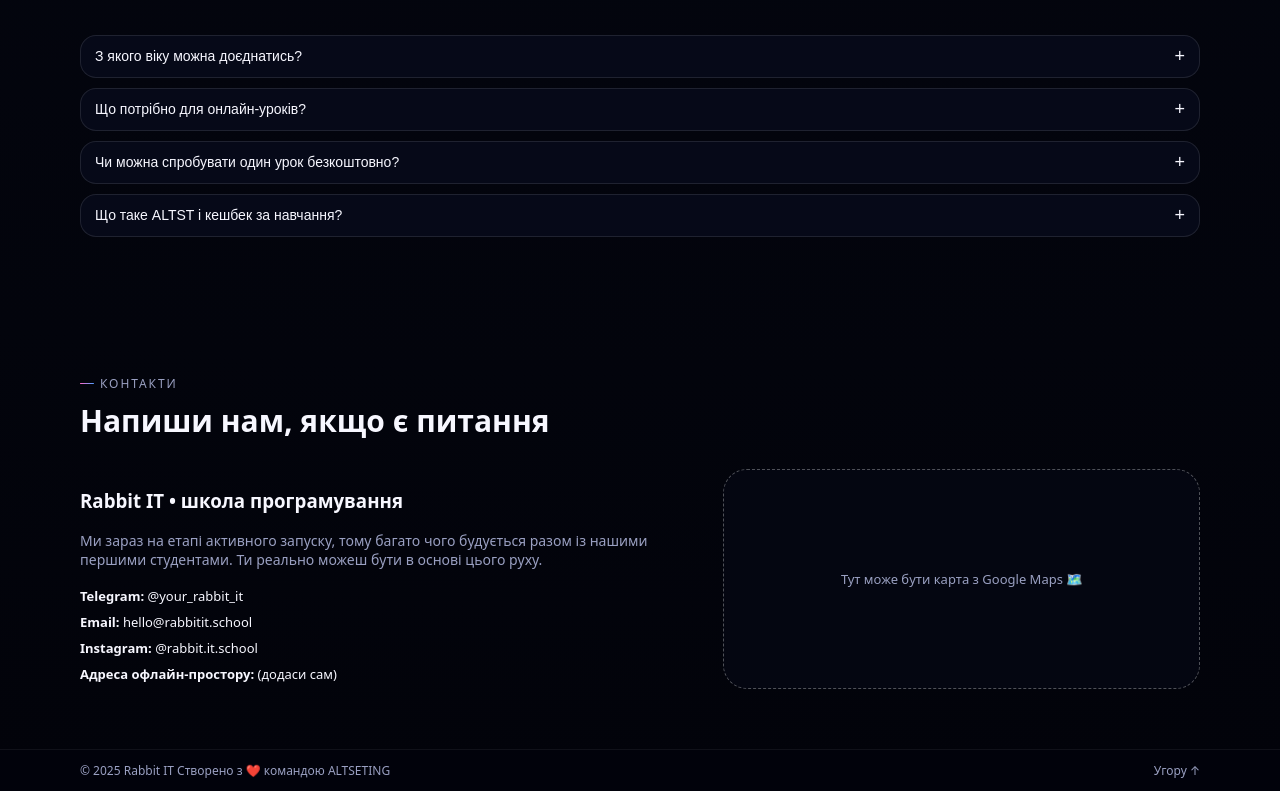
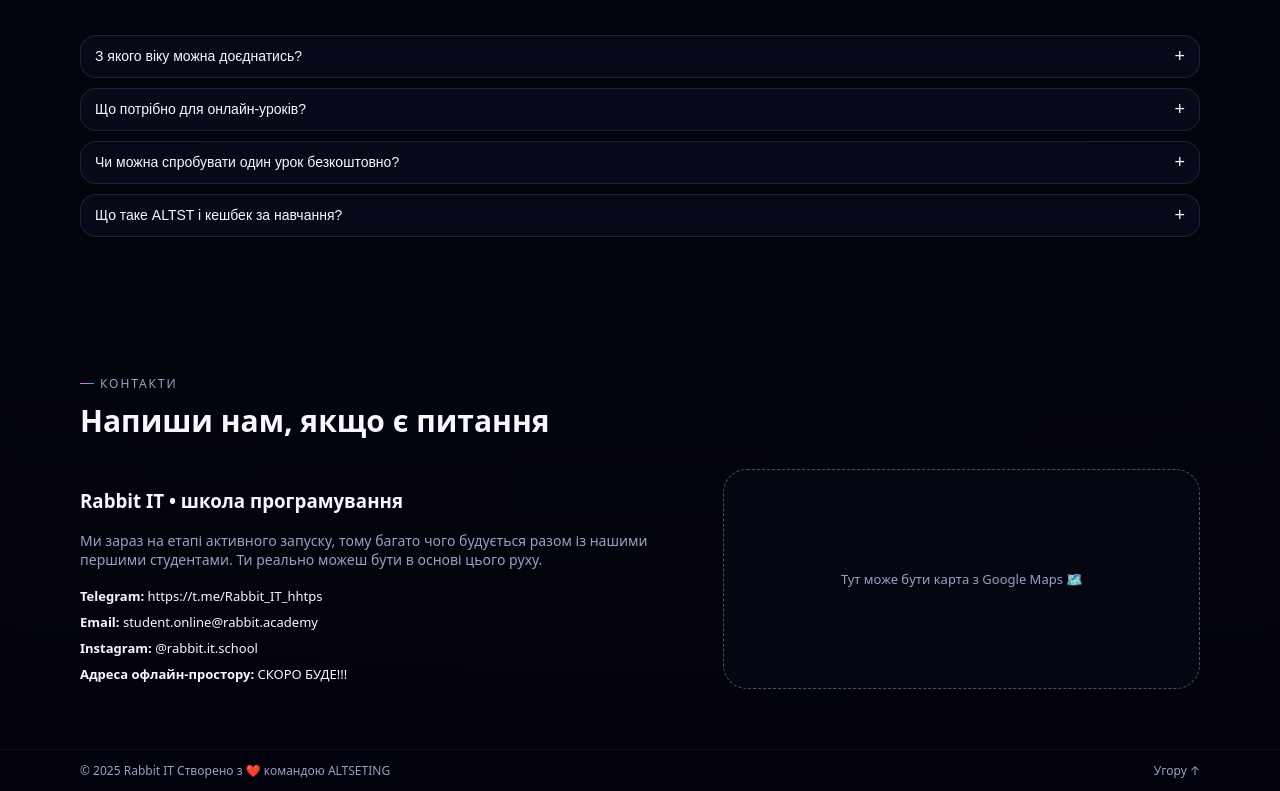
Before and after one commit to ALTSETING/RabbitIT, a plain HTML site: page index.html in a window 1280 px wide. Shown: the part 3809-4600 px from the top of the page. Drawn offline with Linux system fonts and the light colour scheme.

Commit message:
Update index.html

```diff
--- a/index.html
+++ b/index.html
@@ -578,10 +578,10 @@
           </p>
 
           <ul class="contacts-list">
-            <li><strong>Telegram:</strong> @your_rabbit_it</li>
-            <li><strong>Email:</strong> hello@rabbitit.school</li>
+            <li><strong>Telegram:</strong> https://t.me/Rabbit_IT_hhtps</li>
+            <li><strong>Email:</strong> student.online@rabbit.academy</li>
             <li><strong>Instagram:</strong> @rabbit.it.school</li>
-            <li><strong>Адреса офлайн-простору:</strong> (додаси сам)</li>
+            <li><strong>Адреса офлайн-простору:</strong> СКОРО БУДЕ!!!</li>
           </ul>
         </div>
 
```
